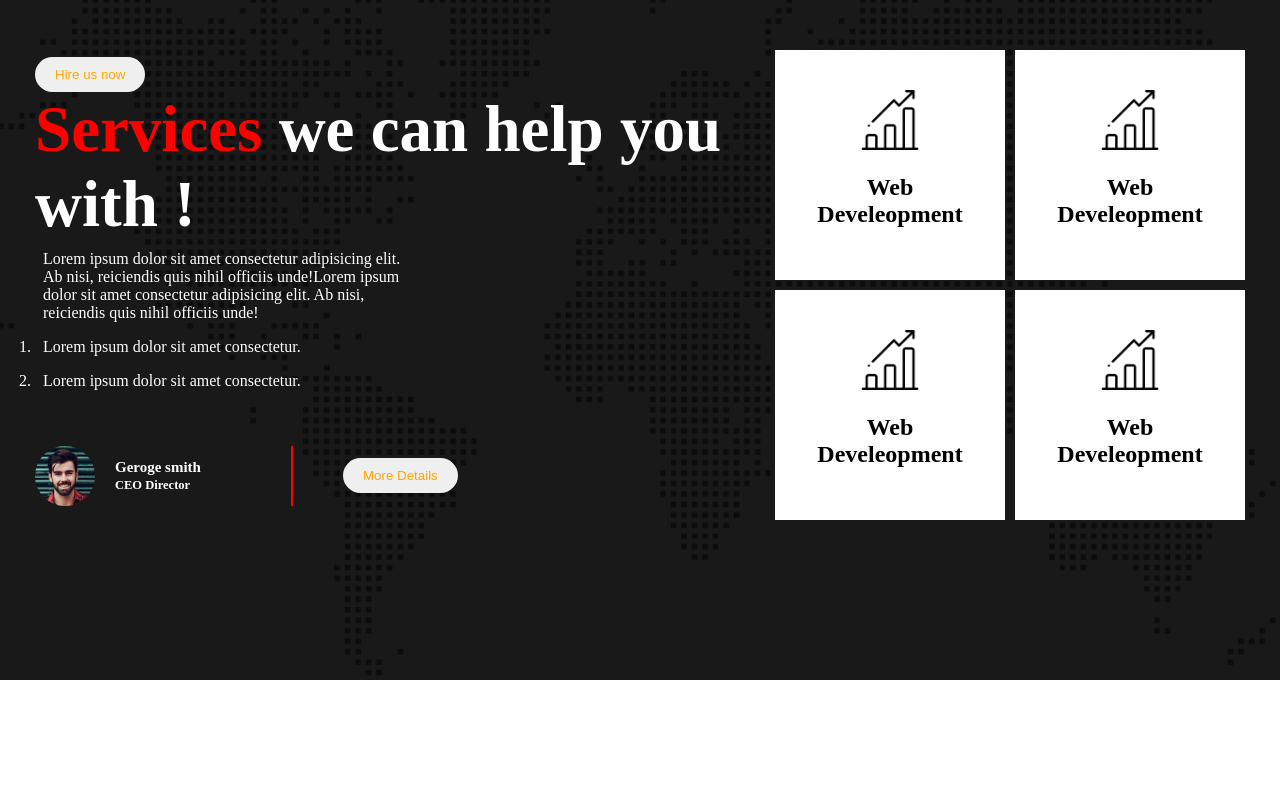
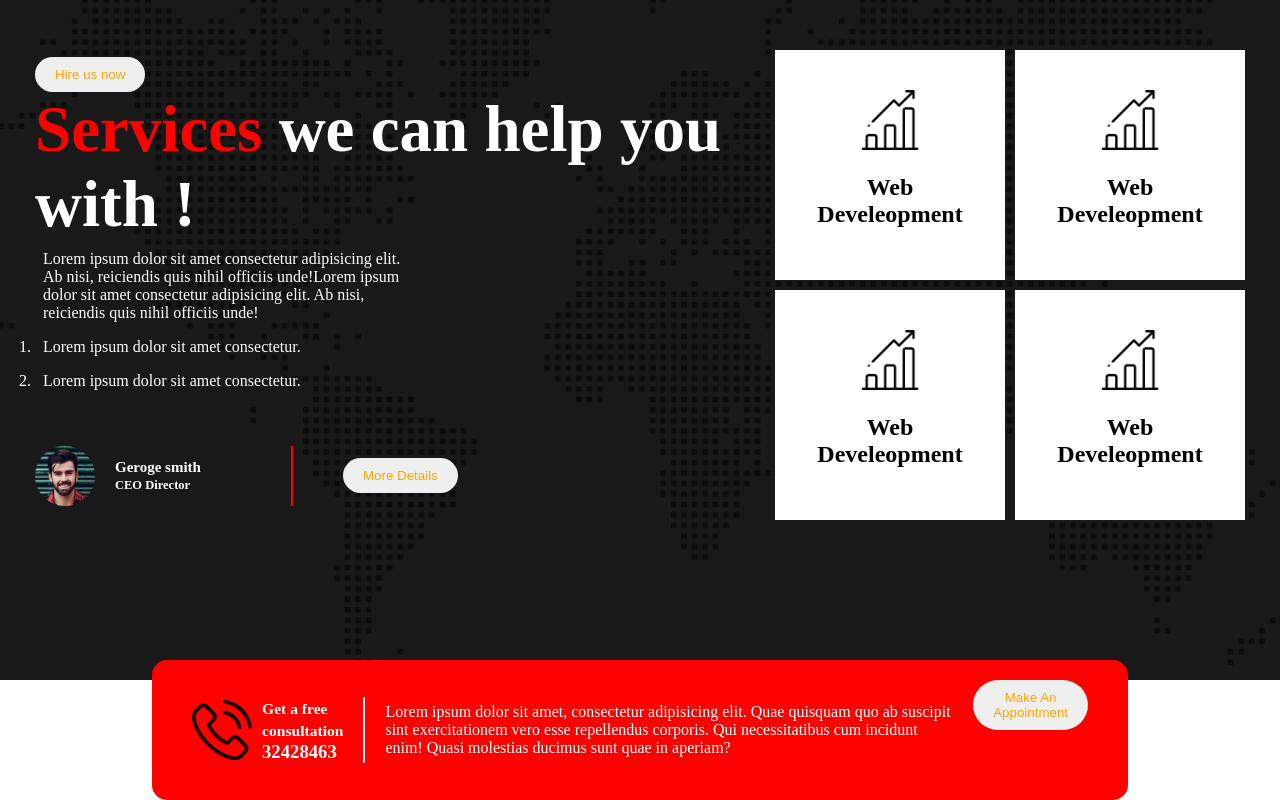
Before and after one commit to afsana43/Digital-Agency, a plain HTML site: page index.html in a window 1280 px wide. Shown: the part 999-1799 px from the top of the page. Before the commit the page ends 1679 px from the top, so only its background shows below. Drawn offline with Linux system fonts and the light colour scheme.

Commit message:
appointment  done

```diff
--- a/index.html
+++ b/index.html
@@ -80,6 +80,22 @@
             </div>
         </div>
         </section>
+        <!-- appoinment -->
+        <div class="appointment-container">
+            <div class="appointment-contact">
+                <img src="./asset/icons/phone-call.png" alt="">
+                <h3 class="appointment-info">
+                    <small>Get a free consultation </small><br> 32428463
+                </h3>
+
+            </div>
+            <div class="appointment-desc">
+                <p class="appointment-desc">Lorem ipsum dolor sit amet, consectetur adipisicing elit. Quae quisquam quo ab suscipit sint exercitationem vero esse repellendus corporis. Qui necessitatibus cum incidunt enim! Quasi molestias ducimus sunt quae in aperiam?</p>
+            </div>
+            <div class="appointment-btn">
+                <button class="author-btn-2">Make An Appointment</button>
+            </div>
+        </div>
     </main>
     <footer></footer>
 </body>
--- a/style.css
+++ b/style.css
@@ -143,3 +143,29 @@
     border-radius: 40px;
 
 }
+/* appointment */
+.appointment-container{
+    display: flex;
+    background-color: red;
+    align-items: center;
+    justify-content: space-evenly;
+    width: 70%;
+    margin: auto;
+    padding: 20px 40px;
+    gap: 20px;
+    color: white;
+    border-radius: 15px ;
+    margin-top: -20px;
+}
+.appointment-contact{
+  display: flex;
+   align-items: center;
+   border-right: 2px solid rgb(239, 237, 237);
+   padding-right: 20px;
+}
+.appointment-contact img{
+ width: 60px;
+ height: 60px;
+ gap: 10px;
+ margin-right: 10px;
+}
```
